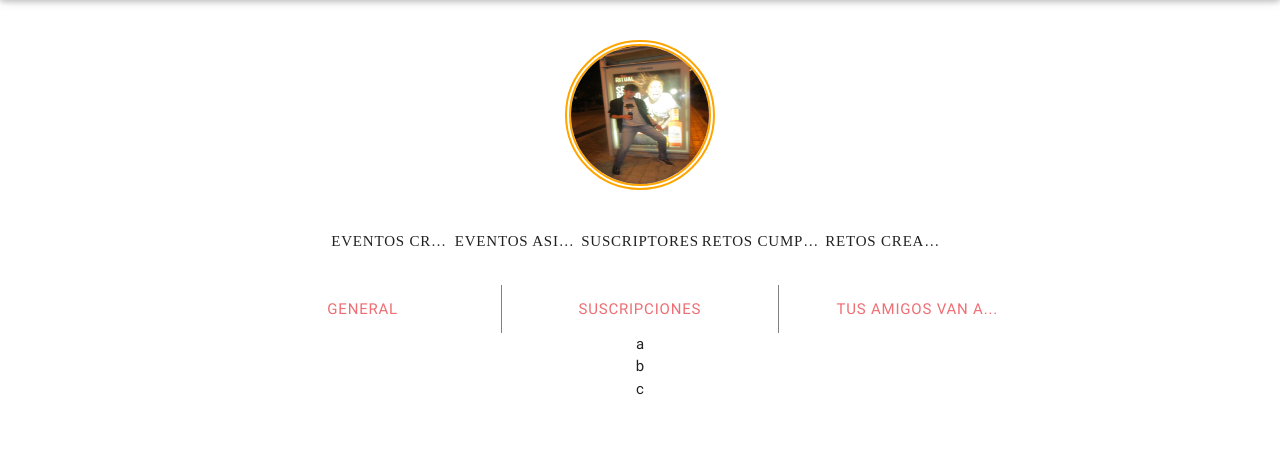
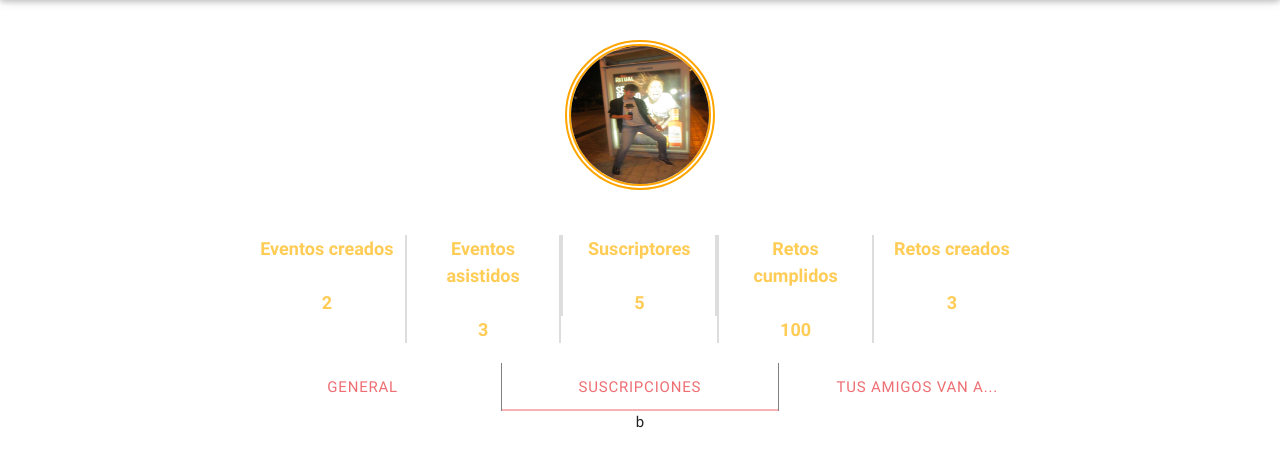
Before and after one commit to alejandroav/HotShit2, a PHP site: page /frontpage.php in a window 1280 px wide. Shown: the part 64-531 px from the top of the page. Run offline with PHP 8.4, Linux system fonts and the light colour scheme; the visitor is signed in with stand-in values (Sample User, id 1); style sheets or scripts are compiled from the project's sources.

Commit message:
Perfil terminado + faltan los marcadores de nivel

```diff
--- a/web-client/pages/perfil.html
+++ b/web-client/pages/perfil.html
@@ -4,19 +4,19 @@
 	</div>
 </div>
 <div class="row center-align">
-	<div class="col s12 m10 l6 offset-m1 offset-m3 offset-l3">
-	  <ul class="tabs" id="data-perfil">
-        <li class="tab col s2 m2 l2 hide-on-med-and-down">Eventos creados<br>10</li>
-        <li class="tab col s2 m2 l2 ">Eventos asistidos<br>20</li>
-        <li class="tab col s2 m2 l2 ">Suscriptores<br>30</li>
-        <li class="tab col s2 m2 l2 ">Retos cumplidos<br>39</li>
-        <li class="tab col s2 m2 l2 hide-on-med-and-down">Retos creados<br>2</li>
+	<div class="col s12 m12 l9 offset-s1 offset-m3 offset-l3" id="data-large">
+	  <ul class="center-align" id="data-perfil">
+        <li class="col s2 m2 l2 hide-on-med-and-down">Eventos creados<br><br> 2</li>
+        <li class="col s3 m2 l2 data-inside">Eventos asistidos<br><br> 3</li>
+        <li class="col s3 m2 l2 data-inside">Suscriptores<br><br> 5</li>
+        <li class="col s3 m2 l2 data-inside">Retos cumplidos<br><br> 100</li>
+        <li class="col s2 m2 l2 hide-on-med-and-down">Retos creados<br><br> 3</li>
       </ul>
 	</div>
 </div>
   <div class="row center-align">
     <div class="col s12 m12 l8 offset-l2">
-      <ul class="tabs">
+      <ul class="tabs" id="tabla2">
         <li class="tab col s12 col-gen"><a href="#test1">General</a></li>
         <li class="tab col s12 col-sus"><a class="active" href="#test2">Suscripciones</a></li>
         <li class="tab col s12 col-amig"><a href="#test3">Tus amigos van a...</a></li>
@@ -32,7 +32,7 @@
 	<script type="text/javascript" src="resources/js/functions.js"></script>
   <script>
 	$(document).ready(function(){
-		$('ul.tabs').tabs('select_tab', 'tab_id');
+		$('#tabla2').tabs('select_tab', 'tab_id');
 	});
 
   </script>
--- a/web-client/resources/css/frontpage.css
+++ b/web-client/resources/css/frontpage.css
@@ -121,6 +121,17 @@ filter:  progid:DXImageTransform.Microsoft.gradient(startColorstr='#9e9e9e', end
 	transform: rotateZ(90deg);
 }
 #data-perfil{
-	font-family: thin, bold;
-	font-size:100%;
+	font-family: 'Roboto', sans-serif;
+	font-size:120%;
+	font-weight:bold;
+	color:#FFCC55;
 }
+.data-inside{
+	border-right:2px solid #DDDDDD;
+	border-left:2px solid #DDDDDD;
+}
+@media only screen and (min-width: 993px) {
+	#data-large{
+		margin-left:18.55%;
+	}
+}
```
